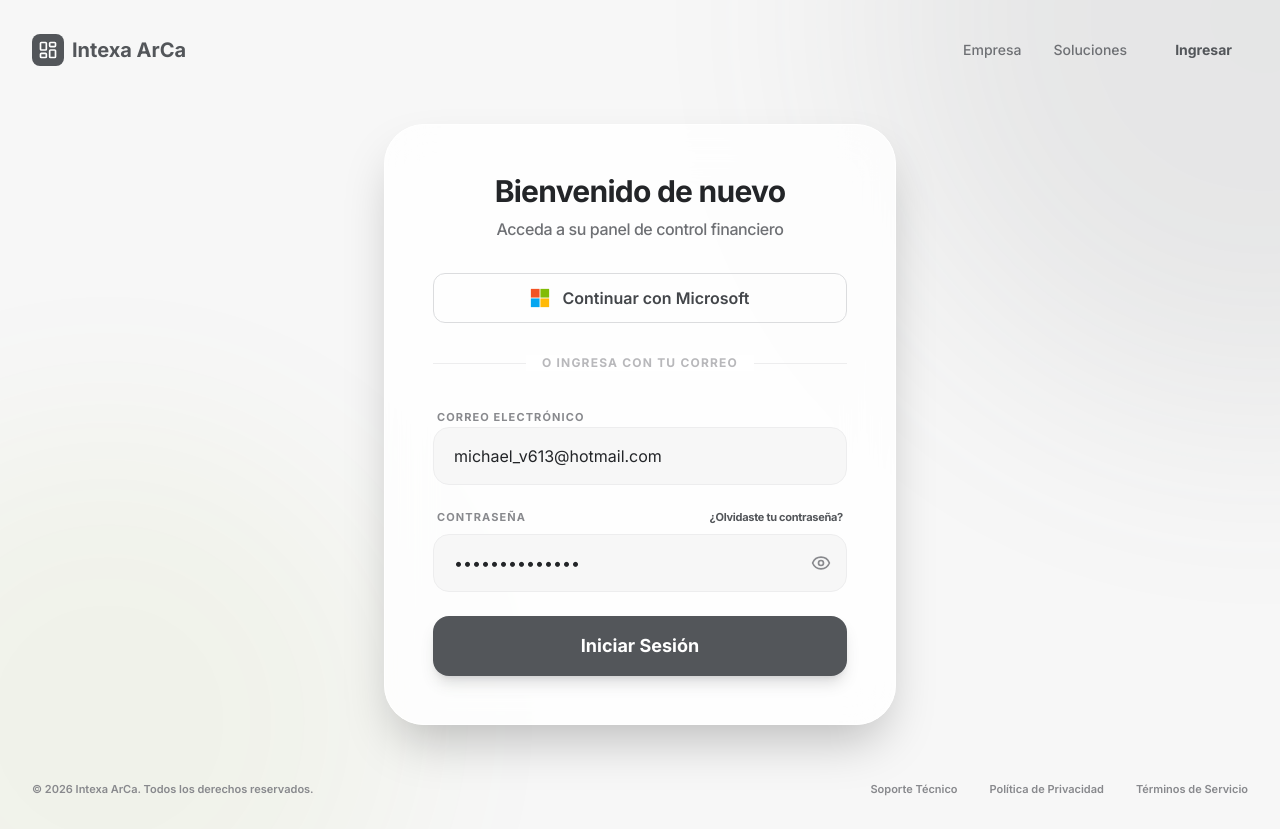
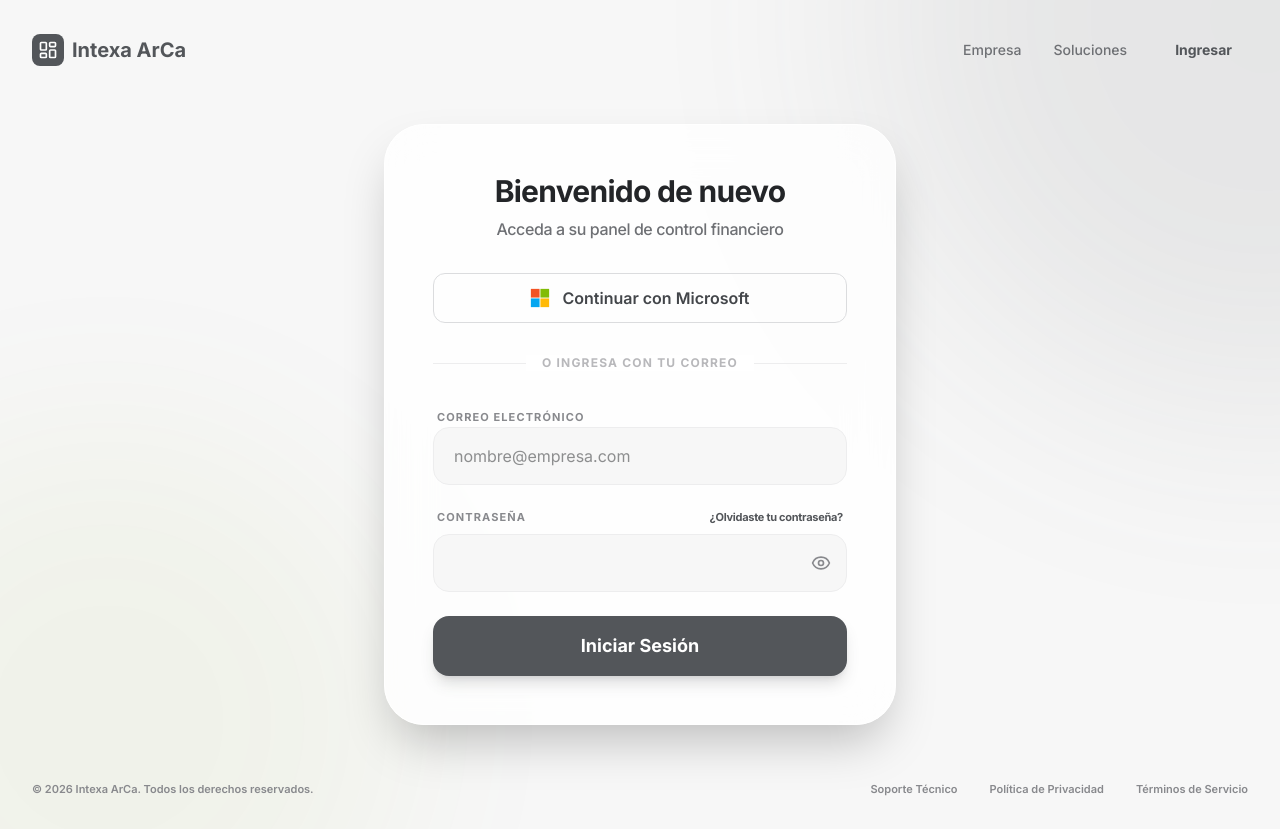
Before and after one commit to amsuarezm0/intexa_front_end, a React (Vite) app: page / in a window 1280 px wide. Built offline with nearby package versions, Linux system fonts and the light colour scheme; no server answers.

Commit message:
fix: clear hardcoded credentials from login form
Co-Authored-By: Claude Sonnet 4.6 <noreply@anthropic.com>

```diff
--- a/src/views/LoginView.tsx
+++ b/src/views/LoginView.tsx
@@ -11,8 +11,8 @@ interface LoginViewProps {
 
 export function LoginView({ onLogin }: LoginViewProps) {
   const [showPassword, setShowPassword] = useState(false);
-  const [email, setEmail] = useState('michael_v613@hotmail.com');
-  const [password, setPassword] = useState('intexarca2026*');
+  const [email, setEmail] = useState('');
+  const [password, setPassword] = useState('');
   const [error, setError] = useState('');
   const [loading, setLoading] = useState(false);
   const [msLoading, setMsLoading] = useState(false);
```
